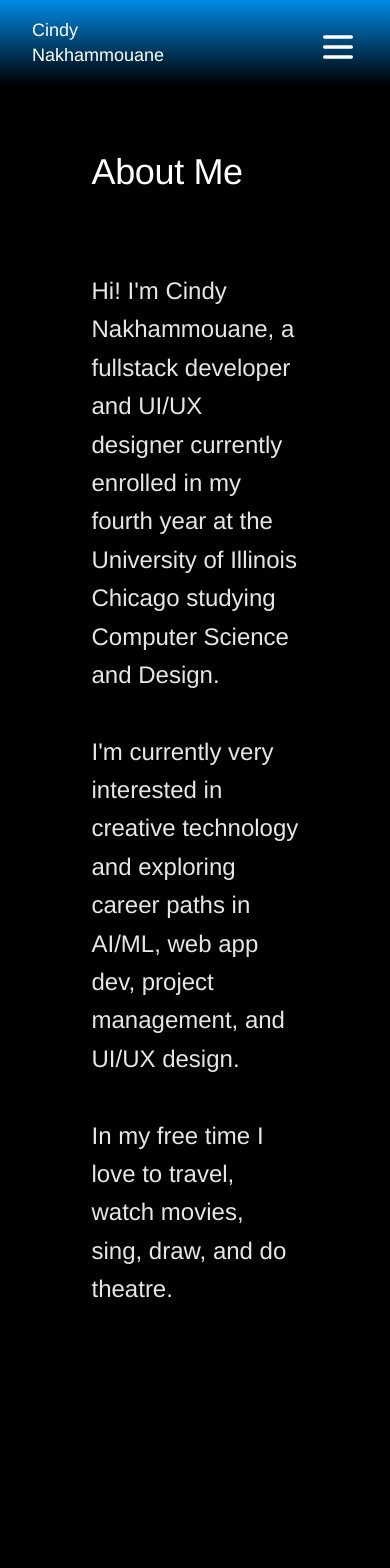
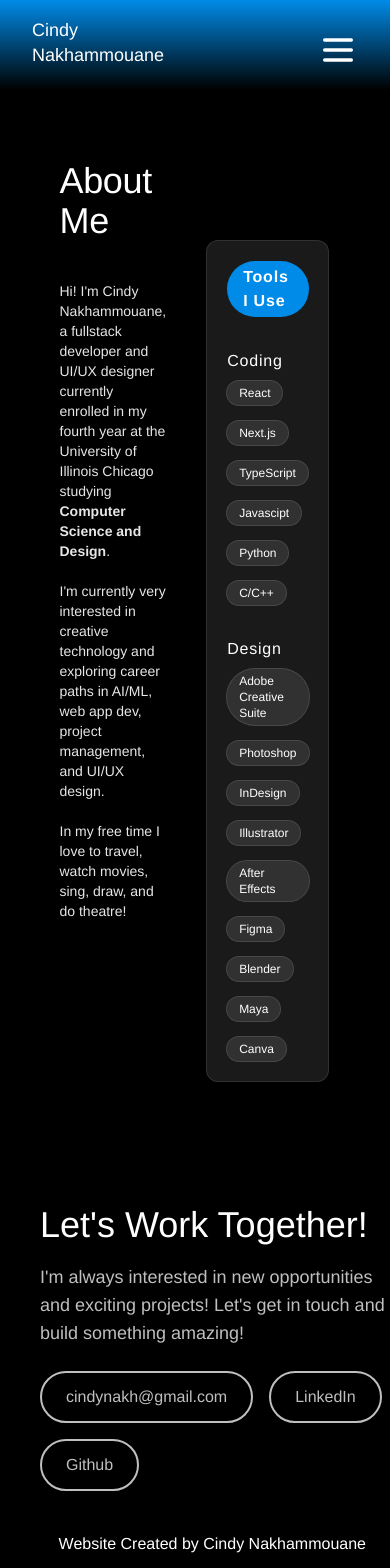
Before and after one commit to cnakha/Cindy-Portfolio-Website, a React (Vite) app: page /aboutme in a window 390 px wide. Shown: the top 1568 px of the page. Built offline with nearby package versions, Linux system fonts and the light colour scheme; a web font is replaced by a local one.

Commit message:
Added status and fixed type sizes

```diff
--- a/src/components/AboutMePage.tsx
+++ b/src/components/AboutMePage.tsx
@@ -11,52 +11,76 @@ const pictures = [
 export default function AboutMePage() {
     const [current, setCurrent] = useState(0);
 
-    const nextPic = () => setCurrent((current + 1) % pictures.length);
-    const prevPic = () => setCurrent((current - 1 + pictures.length) % pictures.length);
-
     return (
         <main className="relative min-h-screen w-full overflow-x-hidden bg-black">
-        <div className="mx-auto w-full px-[5%] pb-10">
-            <div className="mb-10 flex flex-row items-center justify-center min-h-[60vh] p-8 gap-8 flex-wrap md:flex-row sm:flex-col sm:p-4 sm:gap-4">
+            <div className="flex justify-center items-center mx-auto w-full px-[5%] pb-10">
                 <div className="relative w-full py-20">
-                    <div
-                        className="max-w-xl w-full rounded-2xl p-10 overflow-hidden"
-                    >
+                    <div className="max-w-xl w-full rounded-2xl p-10 overflow-hidden">
                         {/* <div className="flex-1 min-w-[250px]"> */}
                             <h1 className="font-nhgDisplay text-4xl md:text-6xl mb-4 text-white ">About Me</h1>
-                            <div className="mt-20 text-2xl">
-                                <p className="font-nhgText text-md md:text-2xl text-white/90 ">
-                                    Hi! I'm Cindy Nakhammouane, a fullstack developer and UI/UX designer currently enrolled in my fourth year at the University of Illinois Chicago studying Computer Science and Design. <br/> <br/>
+                            <div className="mt-10 text-2xl">
+                                <p className="font-nhgText text-sm md:text-xl text-white/90 ">
+                                    Hi! I'm Cindy Nakhammouane, a fullstack developer and UI/UX designer currently enrolled in my fourth year at the University of Illinois Chicago studying <span className="font-semibold">Computer Science and Design</span>. <br/> <br/>
                                     I'm currently very interested in creative technology and exploring career paths in AI/ML, web app dev, project management, and UI/UX design.<br/> <br/>
-                                    In my free time I love to travel, watch movies, sing, draw, and do theatre.
+                                    In my free time I love to travel, watch movies, sing, draw, and do theatre!
                                 </p>
                             {/* </div> */}
                         </div>
                     </div>
+
                 </div>
-                {/* <div className="flex-1 min-w-[250px] flex justify-center items-start">
-                    <div className="mt-10 flex flex-col items-center ">
+
+                {/* Right column */}
+                <div className="flex flex-col justify-left items-left pt-40">
                     <img
-                            src={pictures[current]}
-                            alt="Profile"
-                            className="w-[420px] h-[420px] object-cover shadow-md mb-4"
+                        src={"/headshot-bw.png"}
+                        alt="Headshot Preview"
+                        className="hidden md:block w-[30%] h-[30%]"
                     />
+
+
+                    <div className=" w-[75%] mt-20 border border-white/10 rounded-xl bg-white/10 p-5">
+                        <div className="flex flex-col items-start justify-between gap-8">
+                            <div>
                                 <div className="flex gap-2">
-                            <button
-                                onClick={prevPic}
-                                className="text-2xl px-2 py-2 rounded-full border-none bg-gray-200 hover:bg-gray-300 transition-colors cursor-pointer"
+                                    <h3 className="rounded-full bg-blue-haze font-semibold px-4 py-1 text-md tracking-wider text-white">Tools I Use</h3>
+                                </div>
+
+
+                                <div className="pt-8 flex gap-2">
+                                    <h3 className="text-md tracking-wider text-white">Coding</h3>
+                                </div>
+                                <div className=" text-[16px] flex flex-wrap gap-2">
+                                    {(["React", "Next.js", "TypeScript", "Javascipt", "Python", "C/C++"]).map(
+                                    (t, i) => (
+                                        <span
+                                            key={i}
+                                            className="mt-2 rounded-full bg-white/10 px-3 py-1 text-xs text-white ring-1 ring-white/20"
                                         >
-                                <Triangle className="-rotate-90 fill-black" />
-                            </button>
-                            <button
-                                onClick={nextPic}
-                                className="text-2xl px-2 py-2 rounded-full border-none bg-gray-200 hover:bg-gray-300 transition-colors cursor-pointer"
+                                        {t}
+                                        </span>
+                                    )
+                                    )}
+                                </div>
+
+                                <div className="pt-8  flex gap-2">
+                                    <h3 className="text-md tracking-wider text-white">Design</h3>
+                                </div>
+                                <div className=" text-[16px] flex flex-wrap gap-2">
+                                    {(["Adobe Creative Suite", "Photoshop", "InDesign", "Illustrator", "After Effects", "Figma", "Blender", "Maya", "Canva"]).map(
+                                    (t, i) => (
+                                        <span
+                                            key={i}
+                                            className="mt-2 rounded-full bg-white/10 px-3 py-1 text-xs text-white ring-1 ring-white/20"
                                         >
-                                <Triangle className="rotate-90 fill-black"/>
-                            </button>
+                                        {t}
+                                        </span>
+                                    )
+                                    )}
                                 </div>
                             </div>
-                </div> */}
+                        </div>
+                    </div>
                 </div>
             </div>
             <Footer />
--- a/src/components/Footer.tsx
+++ b/src/components/Footer.tsx
@@ -15,7 +15,7 @@ export default function Footer() {
       {/* Overlay for darkening and ensuring readability */}
       <div className="absolute inset-0 " />
 
-      <div className="relative md:ml-10 w-full pl-10 pt-20 py-10">
+      <div className="relative md:ml-10 w-full pl-10 pt-10 py-10">
         {/* <div
           className="max-w-xl w-full rounded-2xl bg-black/55 p-10
           backdrop-blur-sm shadow-[0_12px_32px_rgba(0,0,0,0.35)]
--- a/src/components/PortfolioPage.tsx
+++ b/src/components/PortfolioPage.tsx
@@ -109,14 +109,14 @@ function FeaturedProjectBlock({
           </div>
 
           <div
-            className="flex flex-col text-left h-full px-6 md:px-10 py-10
+            className="flex flex-col text-left h-full px-6 py-6 md:px-10 md:py-10
             bg-black/90 transition ease-in-out duration-500 group-hover:bg-blue-haze
             "
           >
-            <h2 className="font-nhgText text-white font-bolder text-2xl leading-[1.25] md:text-3xl">
+            <h2 className="font-nhgText text-white font-bolder text-xl leading-[1.25] md:text-2xl">
               {project.title}
             </h2>
-            <p className="font-nhgTexttext-md mt-4 md:text-sm text-white/50">
+            <p className="font-nhgText mt-4 text-sm text-white/50">
               {project.description}
             </p>
           </div>
@@ -138,9 +138,9 @@ function FeaturedProjects({
 }) {
 
   return (
-    <section id="projects" className="relative w-full bg-black/90 pb-10">
+    <section id="projects" className="relative w-full bg-black/90 ">
       <div className="flex w-full bg-black pt-20 md:pl-20 py-10 justify-center md:justify-start">
-        <h1 className="font-nhgDisplay text-4xl md:text-5xl text-white">
+        <h1 className="font-nhgDisplay text-4xl md:text-4xl text-white">
           Featured Projects
         </h1>
       </div>
--- a/src/components/Projects/WorldNotes.tsx
+++ b/src/components/Projects/WorldNotes.tsx
@@ -147,7 +147,7 @@ export default function WorldNotes() {
       {/* Process Section */}
       <div className="max-w-6xl px-12 flex flex-col mx-auto mt-40">
         <h3 className="font-nhgDisplay text-white text-6xl ">Creating the MVP</h3>
-        <h3 className="mt-40 text-4xl ">
+        <h3 className="mt-20 text-4xl ">
           Step 1 — Inspiration and Discovery
         </h3>
         <p className="mt-10 text-xl text-white/75 max-w-4xl leading-relaxed ">
--- a/src/imports/NavBar.tsx
+++ b/src/imports/NavBar.tsx
@@ -31,7 +31,7 @@ export default function NavBar() {
   };
 
   return (
-    <div className="font-nhgDisplay relative w-full h-[85px] pointer-events-none" data-name="nav bar">
+    <div className="font-nhgDisplay relative w-full h-[90px] pointer-events-none" data-name="nav bar">
       {/* Gradient background */}
       <div className="absolute top-0 left-0 h-full w-full bg-gradient-to-b from-[#008BE8] to-transparent pointer-events-none" />
 
```
Also changed, not shown: src/components/AboutMeCarousel.tsx (+11 -10 lines), src/components/ProjectDetailPage.tsx (+35 -31 lines), src/components/Projects/Biomed.tsx (+8 -9 lines), src/components/Projects/FolioFolds.tsx (+5 -4 lines), src/lib/projectData.ts (+5 -2 lines), public/CN_logo.svg. Lines whose indentation alone changed are shown as unchanged.
